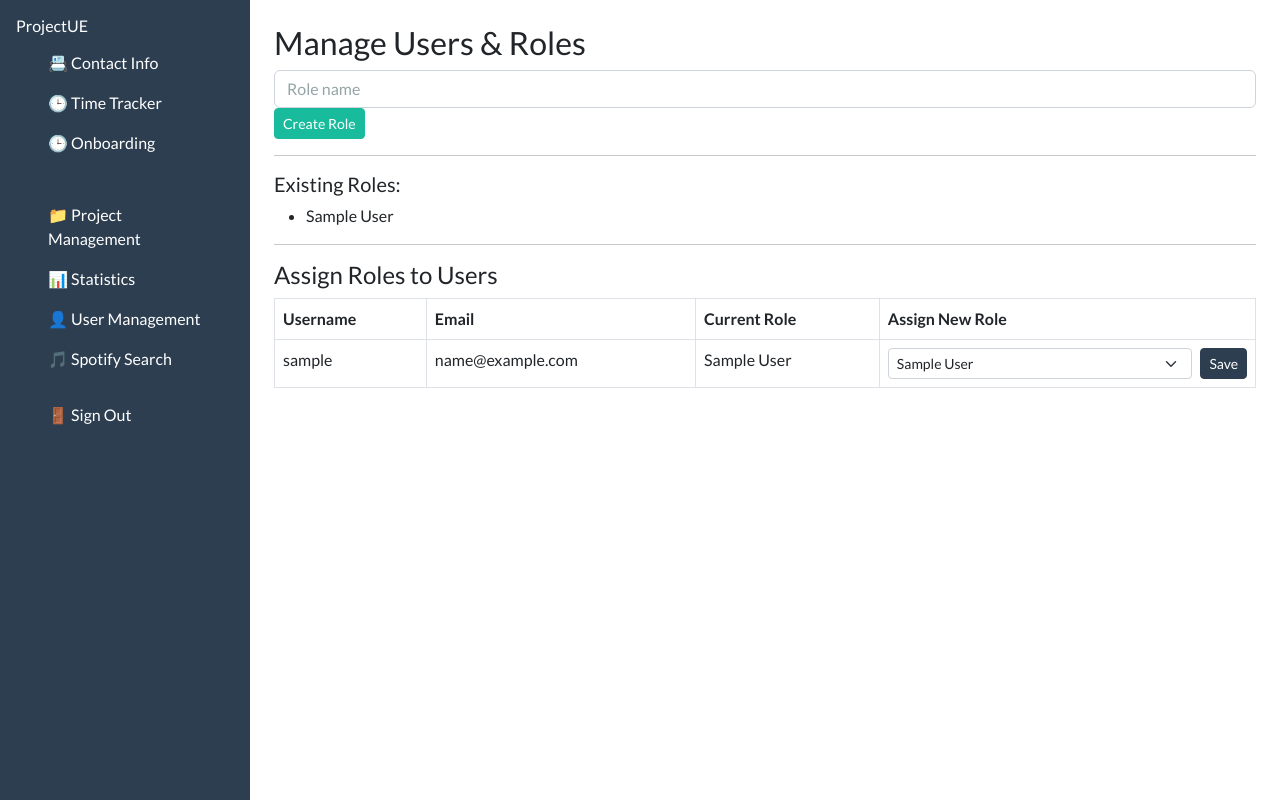
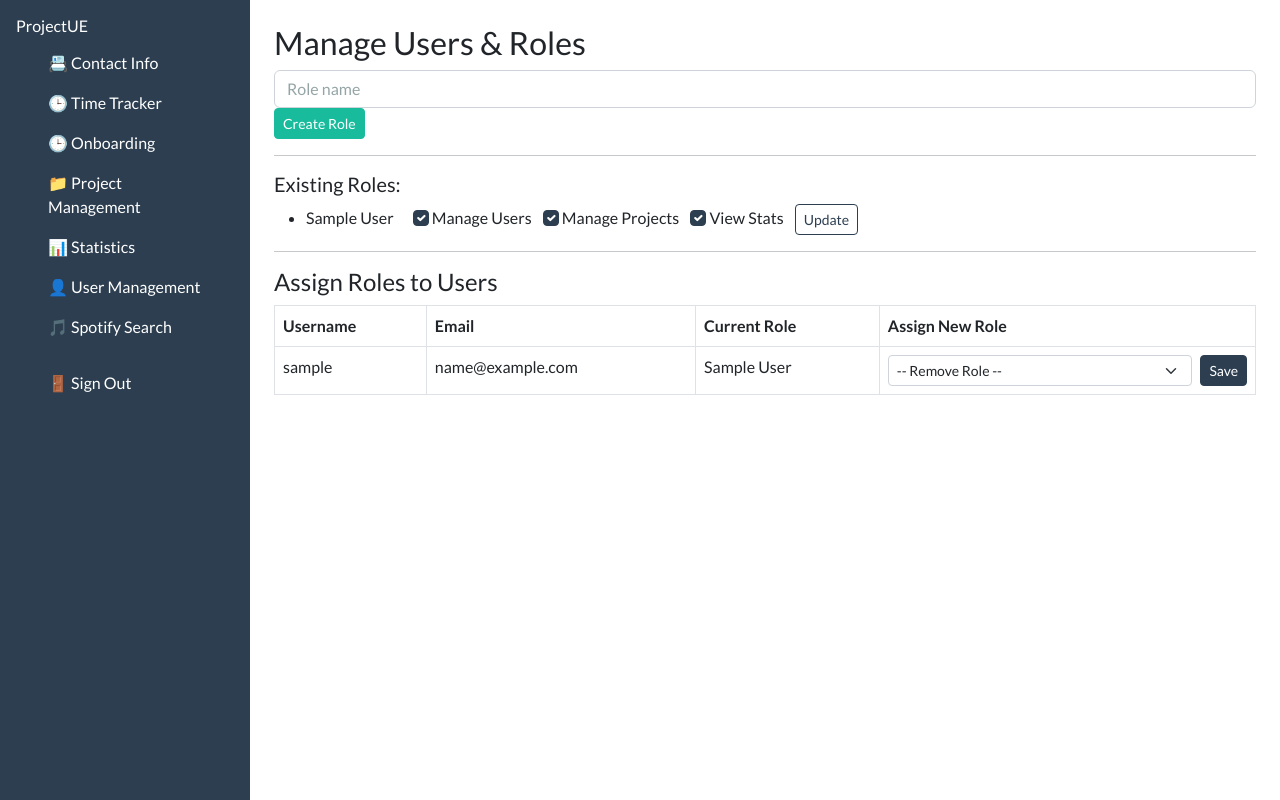
Before and after one commit to Fractaliter/ProjectUE, a Django app: page /manage-users in a window 1280 px wide. Run offline with Django 4.2, Linux system fonts and the light colour scheme; a user stored in the database is signed in; tables that the repository leaves empty hold one stand-in row (values such as "Sample post").

Commit message:
permission settings

```diff
--- a/crm/webapp/models/project_models.py
+++ b/crm/webapp/models/project_models.py
@@ -6,6 +6,9 @@ class Project(models.Model):
     description = models.TextField()
     creator = models.ForeignKey(User, on_delete=models.SET_NULL, null=True, related_name='created_projects')
     created_at = models.DateTimeField(auto_now_add=True)
+
+    def is_user_admin(self, user):
+        return self.memberships.filter(user=user, is_admin=True).exists()
 
     def __str__(self):
         return self.name
@@ -25,6 +28,7 @@ class ProjectMembership(models.Model):
     user = models.ForeignKey(User, on_delete=models.CASCADE)
     project = models.ForeignKey(Project, on_delete=models.CASCADE, related_name='memberships')
     role = models.ForeignKey(ProjectRole, on_delete=models.SET_NULL, null=True, blank=True)
+    is_admin = models.BooleanField(default=False)  # NEW
     added_at = models.DateTimeField(auto_now_add=True)
 
     class Meta:
--- a/crm/webapp/models/user_models.py
+++ b/crm/webapp/models/user_models.py
@@ -4,6 +4,11 @@ from django.conf import settings
 
 class UserRole(models.Model):
     name = models.CharField(max_length=50, unique=True)
+
+    # Custom permissions for this role
+    can_manage_users = models.BooleanField(default=False)
+    can_manage_projects = models.BooleanField(default=False)
+    can_view_statistics = models.BooleanField(default=False)
 
     def __str__(self):
         return self.name
@@ -15,6 +20,11 @@ class UserProfile(models.Model):
 
     def __str__(self):
         return f"{self.user.username} - {self.role.name if self.role else 'No Role'}"
+
+    def has_permission(self, perm_name):
+        if self.role:
+            return getattr(self.role, perm_name, False)
+        return False
 
 class Contact(models.Model):
     user = models.OneToOneField(
--- a/crm/webapp/templates/webapp/manage_users.html
+++ b/crm/webapp/templates/webapp/manage_users.html
@@ -15,7 +15,26 @@
 <h5>Existing Roles:</h5>
 <ul>
     {% for role in roles %}
-        <li>{{ role.name }}</li>
+        <li>
+            {{ role.name }}
+            <form method="post" class="d-inline ms-3">
+                {% csrf_token %}
+                <input type="hidden" name="edit_role_id" value="{{ role.id }}">
+                <label class="form-check-label me-2">
+                    <input type="checkbox" name="can_manage_users" class="form-check-input" {% if role.can_manage_users %}checked{% endif %}>
+                    Manage Users
+                </label>
+                <label class="form-check-label me-2">
+                    <input type="checkbox" name="can_manage_projects" class="form-check-input" {% if role.can_manage_projects %}checked{% endif %}>
+                    Manage Projects
+                </label>
+                <label class="form-check-label">
+                    <input type="checkbox" name="can_view_statistics" class="form-check-input" {% if role.can_view_statistics %}checked{% endif %}>
+                    View Stats
+                </label>
+                <button type="submit" class="btn btn-outline-primary btn-sm ms-2">Update</button>
+            </form>
+        </li>
     {% empty %}
         <li>No roles created yet.</li>
     {% endfor %}
@@ -53,10 +72,11 @@
                         <option value="">-- Remove Role --</option>
                         {% for role in roles %}
                             <option value="{{ role.id }}"
-                                {% if item.profile.role and item.profile.role.id == role.id %}
-                                    selected
-                                {% endif %}
-                            >
+                            {% if item.profile.role %}
+                                {{ item.profile.role.name }}
+                            {% else %}
+                                None
+                            {% endif %}>
                                 {{ role.name }}
                             </option>
                         {% endfor %}
--- a/crm/webapp/templates/webapp/sidebar.html
+++ b/crm/webapp/templates/webapp/sidebar.html
@@ -4,11 +4,11 @@
     {% if user.is_authenticated %}
       <li class="nav-item"><a class="nav-link text-white" href="{% url 'contact_dashboard' %}">📇 Contact Info</a></li>
       <li class="nav-item"><a class="nav-link text-white" href="{% url 'task_dashboard' %}">🕒 Time Tracker</a></li>
-      <li class="nav-item"><a class="nav-link text-white" href="{% url 'onboarding_projects' %}">🕒 Onboarding</li>
-      <li class="nav-item"><a class="nav-link text-white" href="{% url 'manage_projects' %}">📁 Project Management</a></li>
-      <li class="nav-item"><a class="nav-link text-white" href="{% url 'statistics_dashboard' %}">📊 Statistics</a></li>
+      <li class="nav-item"><a class="nav-link text-white" href="{% url 'onboarding_projects' %}">🕒 Onboarding</a></li>
 
       {% if user.is_superuser %}
+        <li class="nav-item"><a class="nav-link text-white" href="{% url 'manage_projects' %}">📁 Project Management</a></li>
+        <li class="nav-item"><a class="nav-link text-white" href="{% url 'statistics_dashboard' %}">📊 Statistics</a></li>
         <li class="nav-item"><a class="nav-link text-white" href="{% url 'manage_users' %}">👤 User Management</a></li>
       {% endif %}
 
--- a/crm/webapp/views/user_management_views.py
+++ b/crm/webapp/views/user_management_views.py
@@ -36,6 +36,14 @@ def manage_users(request):
             profile.save()
             messages.success(request, f"Updated role for {user.username}")
             return redirect('manage_users')
+        elif 'edit_role_id' in request.POST:
+            role = get_object_or_404(UserRole, id=request.POST.get("edit_role_id"))
+            role.can_manage_users = 'can_manage_users' in request.POST
+            role.can_manage_projects = 'can_manage_projects' in request.POST
+            role.can_view_statistics = 'can_view_statistics' in request.POST
+            role.save()
+            messages.success(request, f"Permissions updated for role '{role.name}'.")
+            return redirect('manage_users')
 
     user_profiles = [
     {
```
Also changed, not shown: crm/webapp/forms/auth_forms.py (+8 -1 lines), crm/webapp/templates/webapp/manage_projects.html (+12 -2 lines), crm/webapp/migrations/0007_projectmembership_is_admin_and_more.py (added), 2 other files.
